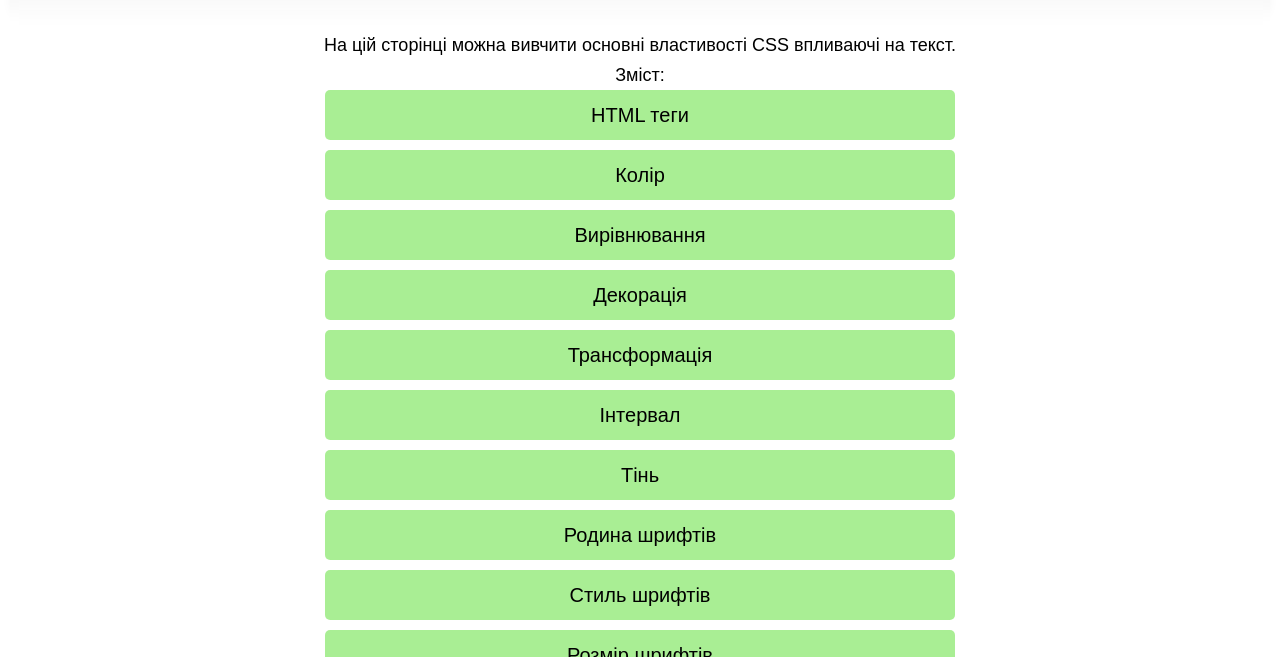
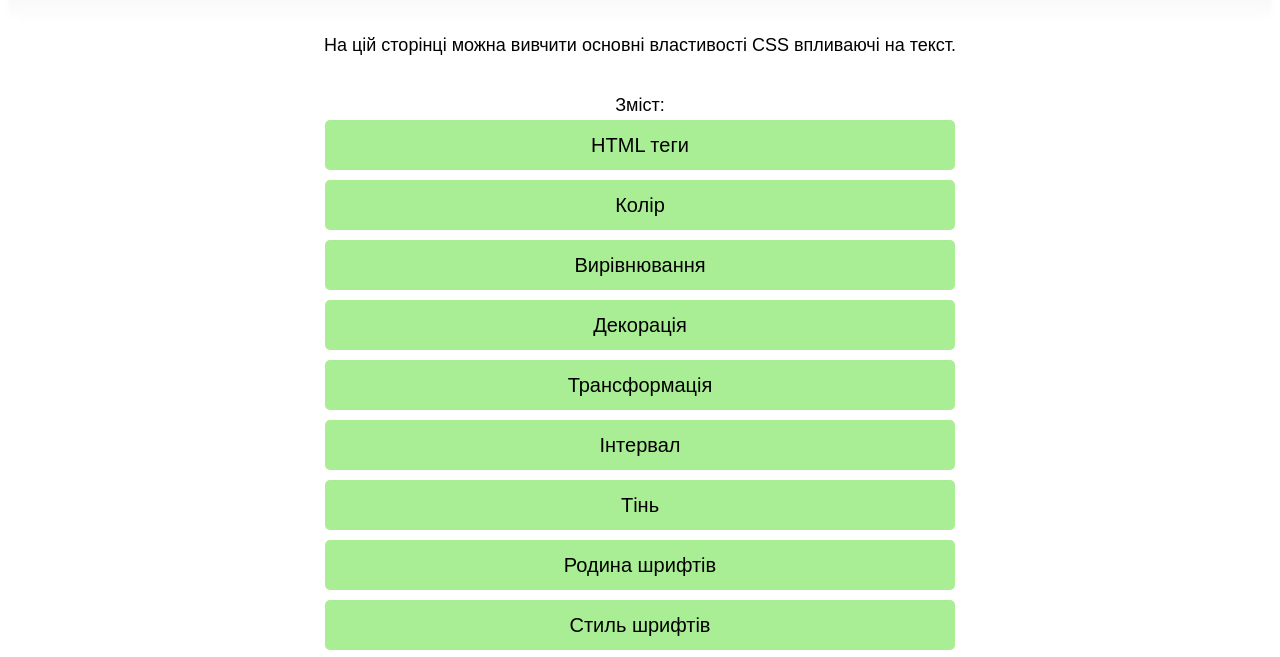
Before and after one commit to Savchek/lesson, a plain HTML site: page index.html in a window 1280 px wide. Shown: the part 130-787 px from the top of the page. Drawn offline with Linux system fonts and the light colour scheme.

Commit message:
Update index.html

```diff
--- a/index.html
+++ b/index.html
@@ -18,7 +18,7 @@
 			</div>
 
 			<div class="description">
-				На цій сторінці можна вивчити основні властивості CSS впливаючі на текст.<br>
+				На цій сторінці можна вивчити основні властивості CSS впливаючі на текст.<br><br>
 				Зміст:
 				<div class="links">
 					<a href="#html">HTML теги</a>
```
